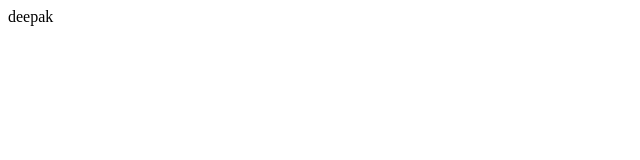
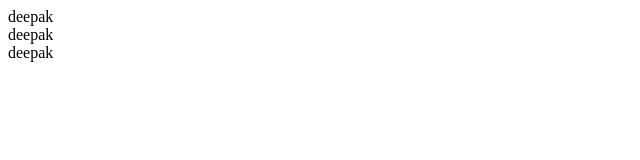
Before and after one commit to Samprkt-Rexer/JS-PROD1, a React (Create React App) app: page / in a window 1280 px wide. Shown: the top 160 px of the page, without its empty margins (0-640 px from the left). Built offline with nearby package versions, Linux system fonts and the light colour scheme.

Commit message:
pushing branch eng-2

```diff
--- a/src/index.js
+++ b/src/index.js
@@ -4,8 +4,8 @@ import App from './App';
 
 ReactDOM.render(
   <div>
-
-
+  <App />
+  <App />
   <App />
   </div>
 
```
